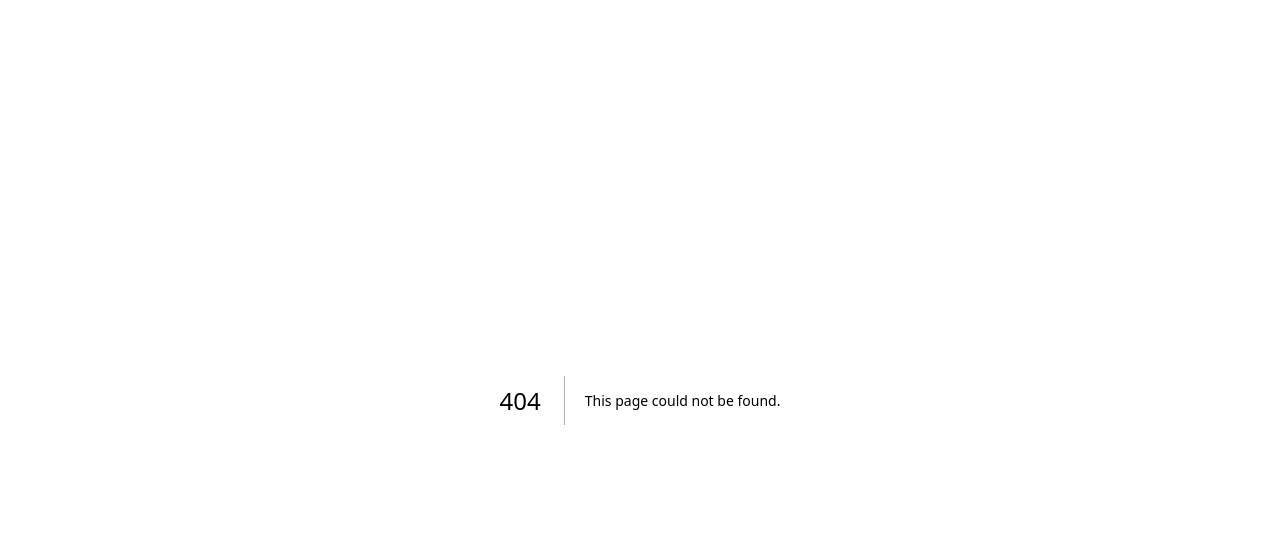
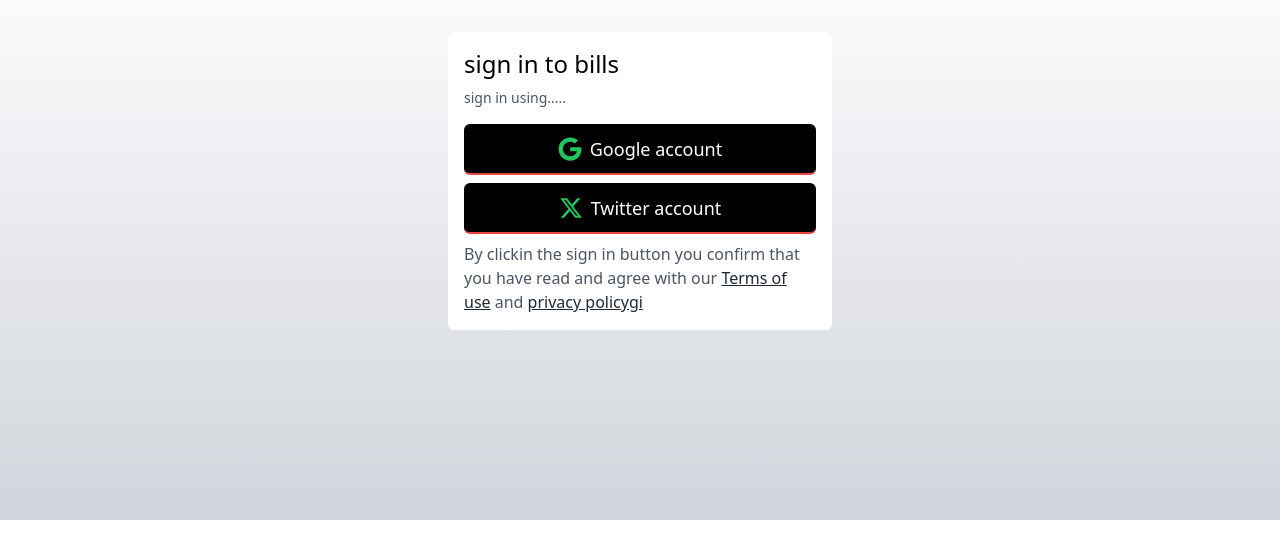
Before and after one commit to Kolataiwo/bills, a Next.js app: page /auth/signin in a window 1280 px wide. Before the commit this address had no page. Shown: the top 558 px of the page. Built offline with nearby package versions, Linux system fonts and the light colour scheme.

Commit message:
sign in page

```diff
--- /dev/null
+++ b/app/auth/signin/page.js
@@ -0,0 +1,32 @@
+import Link from "next/link";
+import { FaGoogle } from "react-icons/fa";
+import { FaTwitter, FaXTwitter } from "react-icons/fa6";
+
+export default function auth (){
+    return(
+        <main className="min-h-[520px] flex justify-center bg-gradient-to-b from-gray-50 to-gray-300 py-8 px-2">
+            <article>
+                <div className="w-full md:w-[24em] rounded-md bg-white p-4">
+                    <h1 className="text-2xl mb-2">sign in to bills</h1>
+                    <p className="text-sm text-gray-600 mb-4">sign in using.....</p>
+
+                    <form className="mb-2 ">
+                        <button className="w-full h-[3.2em] flex justify-center items-center gap-2 border-b-2 border-red-500 bg-black rounded-md">
+                            <FaGoogle className="text-green-500 text-2xl"/>
+                            <span className="text-white text-lg">Google account</span>
+                        </button>
+                    </form>
+
+                    <form className="mb-2 ">
+                        <button className="w-full h-[3.2em] flex justify-center items-center gap-2 border-b-2 border-red-500 bg-black rounded-md">
+                            <FaXTwitter className="text-green-500 text-2xl"/>
+                            <span className="text-white text-lg">Twitter account</span>
+                        </button>
+                    </form>
+
+                    <p className="text-gray-600"> By clickin the sign in button you confirm that you have read and agree with our <Link href="#" className ="text-gray-800 underline">Terms of use</Link> and <Link href="#" className="text-gray-800 underline">privacy policygi</Link></p>
+                </div>
+            </article>
+        </main>
+    )
+}
```
